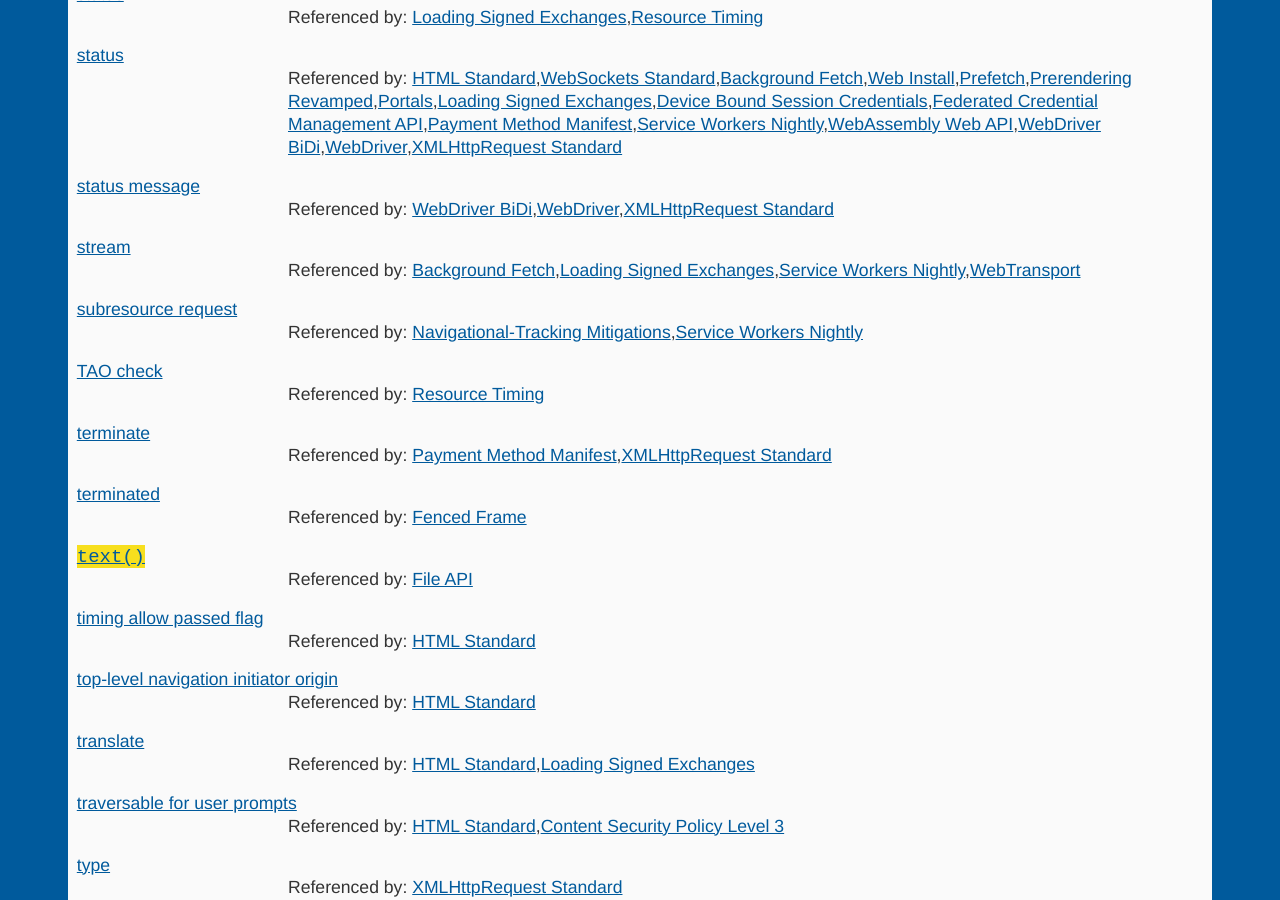
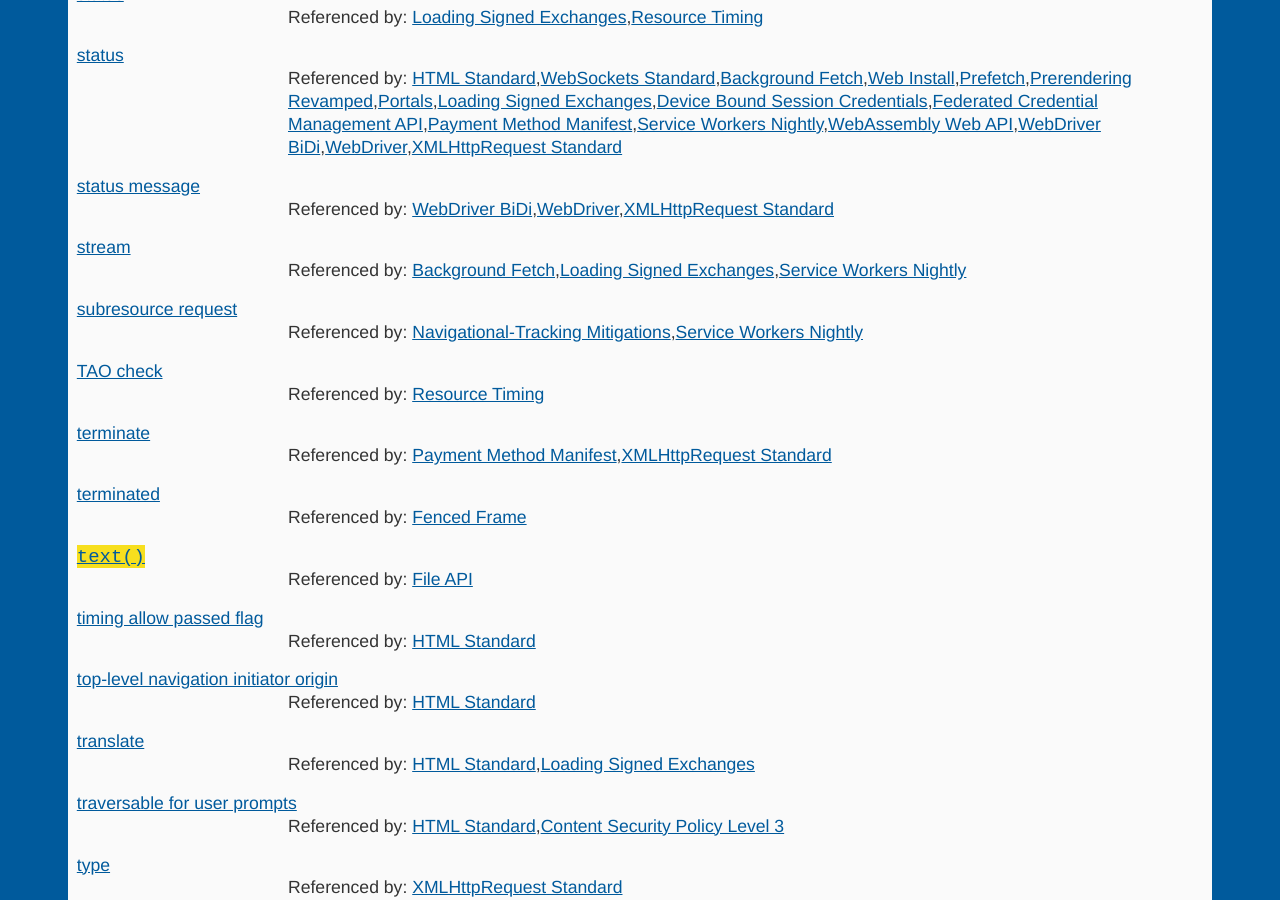
Before and after one commit to dontcallmedom/specdex, a Jekyll site: the page built from fetch.html, in a window 1280 px wide and 900 px high, scrolled down 17535 px. Built offline with Jekyll 4.4.1, drawn with Linux system fonts in a browser that asks for light colours.

Commit message:
Automatic update

```diff
--- a/fetch.html
+++ b/fetch.html
@@ -467,7 +467,7 @@ layout: base
 <dt><a class="concept" href="https:&#x2F;&#x2F;fetch.spec.whatwg.org&#x2F;#concept-response-status-message">status message</a></dt>
 <dd>Referenced by: <a href="https:&#x2F;&#x2F;w3c.github.io&#x2F;webdriver-bidi&#x2F;">WebDriver BiDi</a>,<a href="https:&#x2F;&#x2F;w3c.github.io&#x2F;webdriver&#x2F;">WebDriver</a>,<a href="https:&#x2F;&#x2F;xhr.spec.whatwg.org&#x2F;">XMLHttpRequest Standard</a></dd>
 <dt><a class="concept" href="https:&#x2F;&#x2F;fetch.spec.whatwg.org&#x2F;#concept-body-stream">stream</a></dt>
-<dd>Referenced by: <a href="https:&#x2F;&#x2F;wicg.github.io&#x2F;background-fetch&#x2F;">Background Fetch</a>,<a href="https:&#x2F;&#x2F;wicg.github.io&#x2F;webpackage&#x2F;loading.html">Loading Signed Exchanges</a>,<a href="https:&#x2F;&#x2F;w3c.github.io&#x2F;ServiceWorker&#x2F;">Service Workers Nightly</a>,<a href="https:&#x2F;&#x2F;w3c.github.io&#x2F;webtransport&#x2F;">WebTransport</a></dd>
+<dd>Referenced by: <a href="https:&#x2F;&#x2F;wicg.github.io&#x2F;background-fetch&#x2F;">Background Fetch</a>,<a href="https:&#x2F;&#x2F;wicg.github.io&#x2F;webpackage&#x2F;loading.html">Loading Signed Exchanges</a>,<a href="https:&#x2F;&#x2F;w3c.github.io&#x2F;ServiceWorker&#x2F;">Service Workers Nightly</a></dd>
 <dt><a class="concept" href="https:&#x2F;&#x2F;fetch.spec.whatwg.org&#x2F;#subresource-request">subresource request</a></dt>
 <dd>Referenced by: <a href="https:&#x2F;&#x2F;privacycg.github.io&#x2F;nav-tracking-mitigations&#x2F;">Navigational-Tracking Mitigations</a>,<a href="https:&#x2F;&#x2F;w3c.github.io&#x2F;ServiceWorker&#x2F;">Service Workers Nightly</a></dd>
 <dt><a class="concept" href="https:&#x2F;&#x2F;fetch.spec.whatwg.org&#x2F;#concept-tao-check">TAO check</a></dt>
--- a/filter-effects-1.html
+++ b/filter-effects-1.html
@@ -40,8 +40,6 @@ layout: base
 <dd>Referenced by: <a href="https:&#x2F;&#x2F;w3c.github.io&#x2F;svgwg&#x2F;svg2-draft&#x2F;">Scalable Vector Graphics (SVG) 2</a></dd>
 <dt><a class="markup" href="https:&#x2F;&#x2F;drafts.csswg.org&#x2F;filter-effects-1&#x2F;#element-attrdef-fecomponenttransfer-exponent"><code>exponent</code></a></dt>
 <dd>Referenced by: <a href="https:&#x2F;&#x2F;w3c.github.io&#x2F;svgwg&#x2F;svg2-draft&#x2F;">Scalable Vector Graphics (SVG) 2</a></dd>
-<dt><a class="markup" href="https:&#x2F;&#x2F;drafts.csswg.org&#x2F;filter-effects-1&#x2F;#elementdef-fecolormatrix"><code>feColorMatrix</code></a></dt>
-<dd>Referenced by: <a href="https:&#x2F;&#x2F;drafts.csswg.org&#x2F;css-masking-1&#x2F;">CSS Masking Module Level 1</a></dd>
 <dt><a class="markup" href="https:&#x2F;&#x2F;drafts.csswg.org&#x2F;filter-effects-1&#x2F;#elementdef-feimage"><code>feImage</code></a></dt>
 <dd>Referenced by: <a href="https:&#x2F;&#x2F;drafts.csswg.org&#x2F;css-images-3&#x2F;">CSS Images Module Level 3</a></dd>
 <dt><a class="css" href="https:&#x2F;&#x2F;drafts.csswg.org&#x2F;filter-effects-1&#x2F;#propdef-filter"><code>filter</code></a></dt>
```
Also changed, not shown: infra.html (+4 -4 lines).
